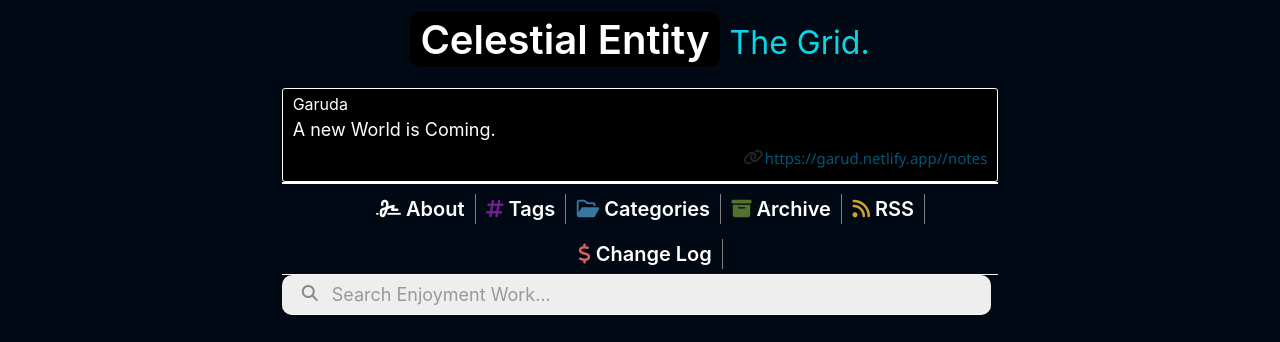
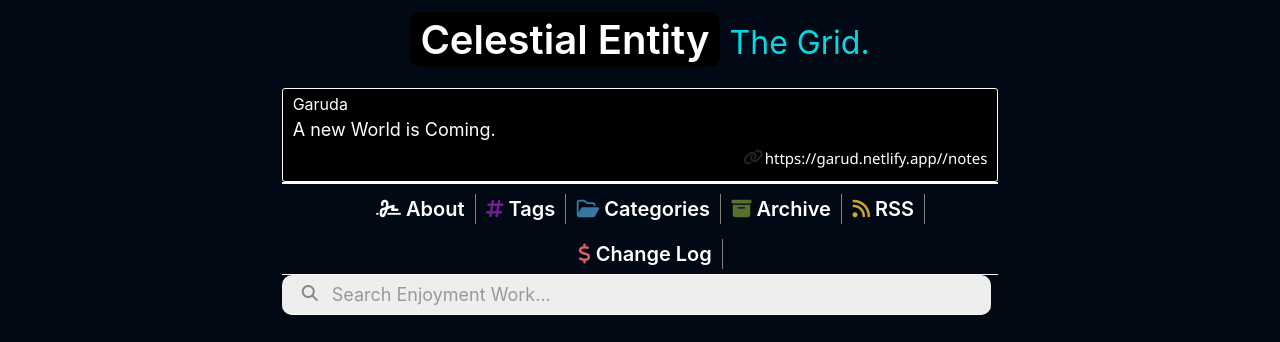
Before and after one commit to stardoom4/blog, a Jekyll site: the page built from index.md, in a window 1280 px wide. Shown: the top 342 px of the page. Built offline with Jekyll 4.4.1, drawn with Linux system fonts in a browser that asks for light colours; nearby versions of some CDN libraries.

Commit message:
Update style.css

```diff
--- a/assets/css/style.css
+++ b/assets/css/style.css
@@ -230,7 +230,7 @@ hr {
 }
 
 .link-to-notes a {
-  color: #005678;
+  color: #fff;
   text-decoration: none;
   font-family: "Segoe UI", Roboto, Oxygen, Ubuntu, Cantarell, "Open Sans", "Helvetica Neue", sans-serif;
   font-size: 15px;
```
